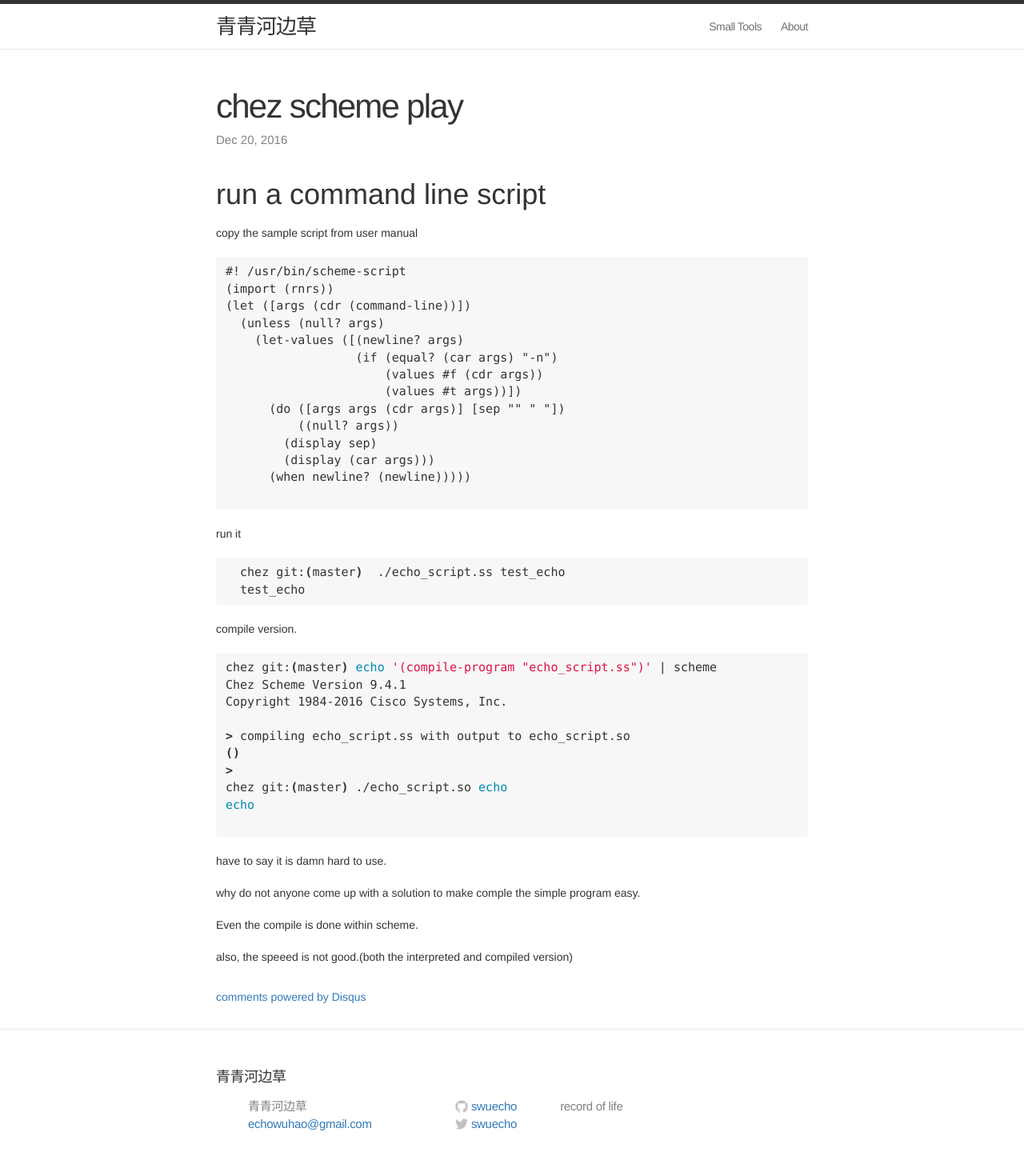
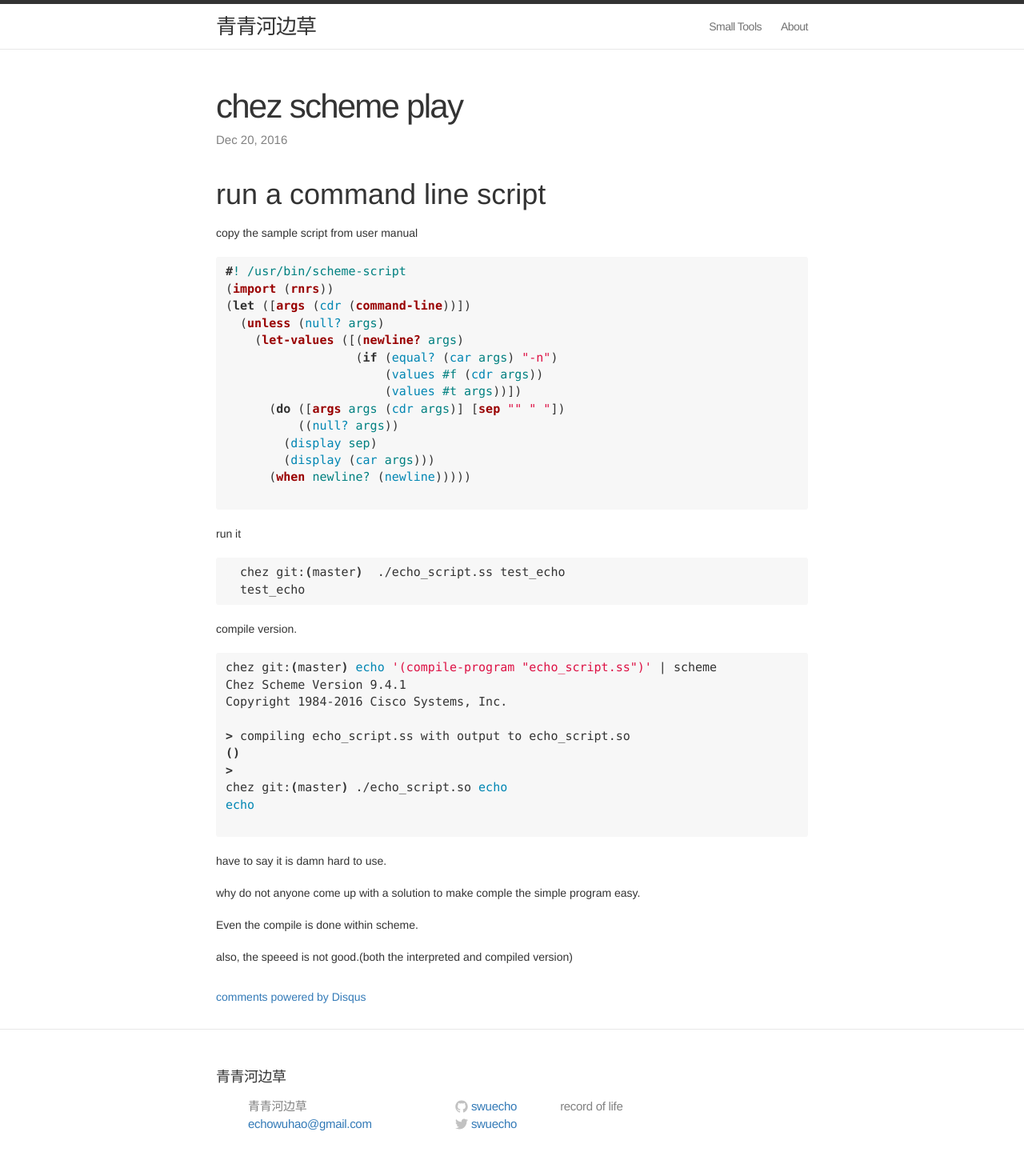
Before and after one commit to swuecho/swuecho.github.io, a Jekyll site: the page built from _posts/2016-12-20-chez-scheme-play.md, in a window 1280 px wide. Shown: the whole page at 80% size. Built offline with Jekyll 4.4.1, drawn with Linux system fonts in a browser that asks for light colours; comment, search, counter and statistics services are not loaded.

Commit message:
fix typo

````diff
--- a/_posts/2016-12-20-chez-scheme-play.md
+++ b/_posts/2016-12-20-chez-scheme-play.md
@@ -9,7 +9,7 @@ categories: tech
 
 copy the sample script from user manual
 
-```{sheme}
+```scheme
 #! /usr/bin/scheme-script
 (import (rnrs))
 (let ([args (cdr (command-line))])
````
